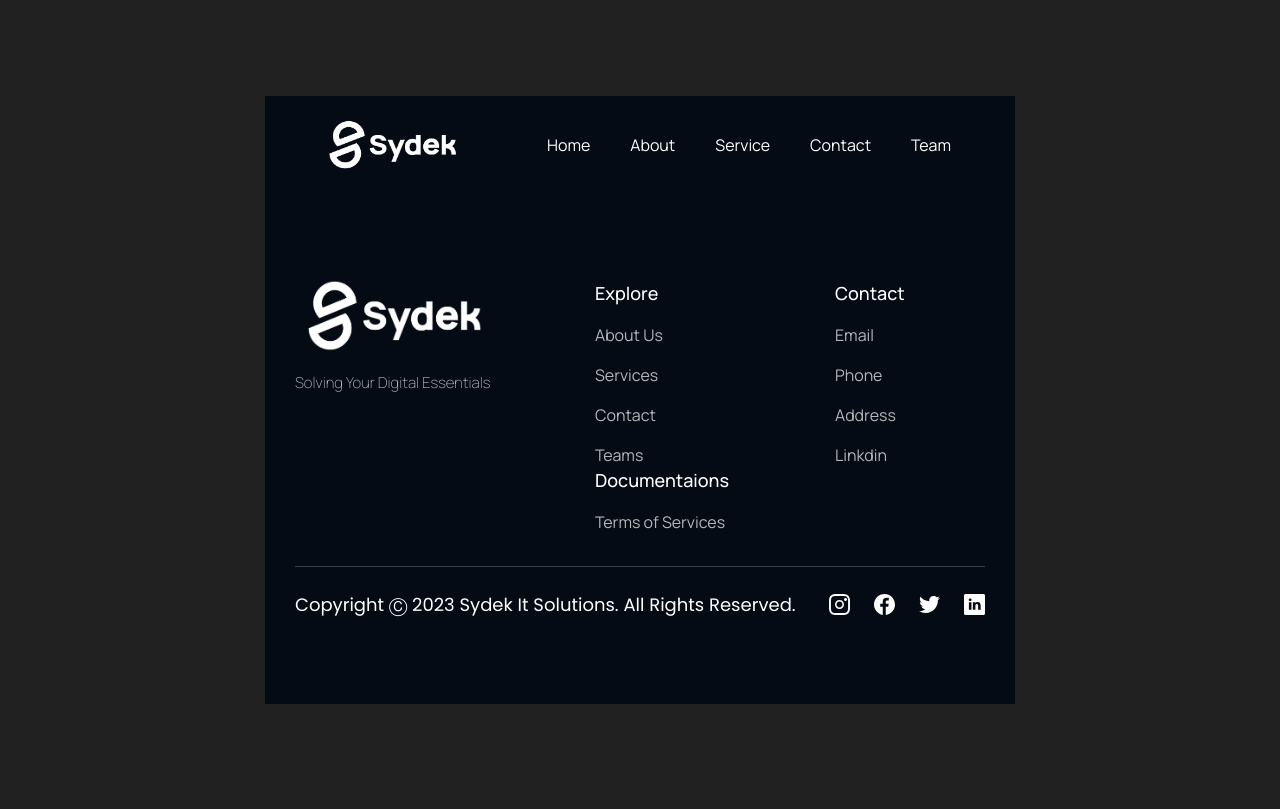
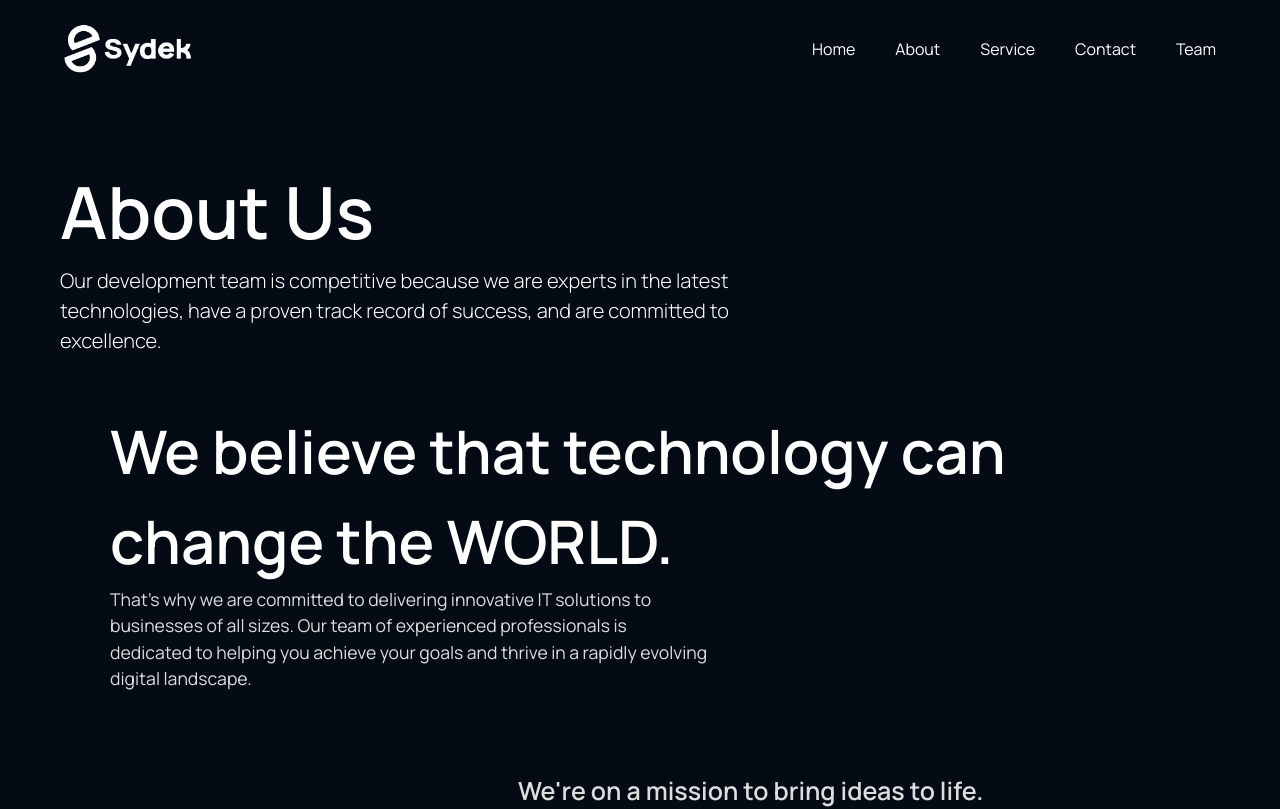
Before and after one commit to itskarloos/sydek_website, a React (Vite) app: page /About in a window 1280 px wide. Shown: the top 809 px of the page. Built offline with nearby package versions, Linux system fonts and the light colour scheme; a web font is replaced by a local one; what @codaworks/react-glow would draw is missing.

Commit message:
Router Issue Fixed

```diff
--- a/src/App.jsx
+++ b/src/App.jsx
@@ -1,6 +1,6 @@
 import styles from "./style";
 import { BrowserRouter as Router, Route, Routes } from "react-router-dom";
-import { LandingPage, Footer, Navbar, Team, Contact } from "./Components";
+import { LandingPage, Footer, Navbar, Team, Contact, Service, AboutPage } from "./Components";
 
 const App = () => {
   return (
@@ -19,6 +19,8 @@ const App = () => {
           <Route path="/Home" exact element={<LandingPage />} />
           <Route path="/Contact" element={<Contact />} />
           <Route path="/Team" element={<Team />} />
+          <Route path="/About" element={<AboutPage />} />
+          <Route path="/Service" element={<Service />} />
         </Routes>
       </Router>
 
--- a/src/Components/AboutPage.css
+++ b/src/Components/AboutPage.css
@@ -1,6 +1,7 @@
 @import url('https://fonts.googleapis.com/css2?family=Manrope:wght@300;500;800&family=Volkhov:wght@400;700&family=Yesteryear&display=swap');
+
 /* Main Container */
-#AboutContainer {
+.AboutContainer {
     margin: auto;
     padding: 50px;
     box-sizing: border-box;
--- a/src/Components/AboutPage.jsx
+++ b/src/Components/AboutPage.jsx
@@ -9,12 +9,12 @@ import {
     Vision,
     Commitment} from "../assets"
 import "./AboutPage.css";
-import styles from "../style"
+// import styles from "../style"
 
 const AboutPage = () => {
     return (
         <Fragment>
-            <section id="AboutContainer" className= {`flex md:flex-row flex-col ${styles.paddingY}`}>
+            <section id="" className= "AboutContainer">
                 <div className="HeroContainer">
                     <div className="AboutHero">
                         <h1 className="Handle font-manrope font-semibold ss:text-[72px] text-[52px] text-white z-[1] ">
```
